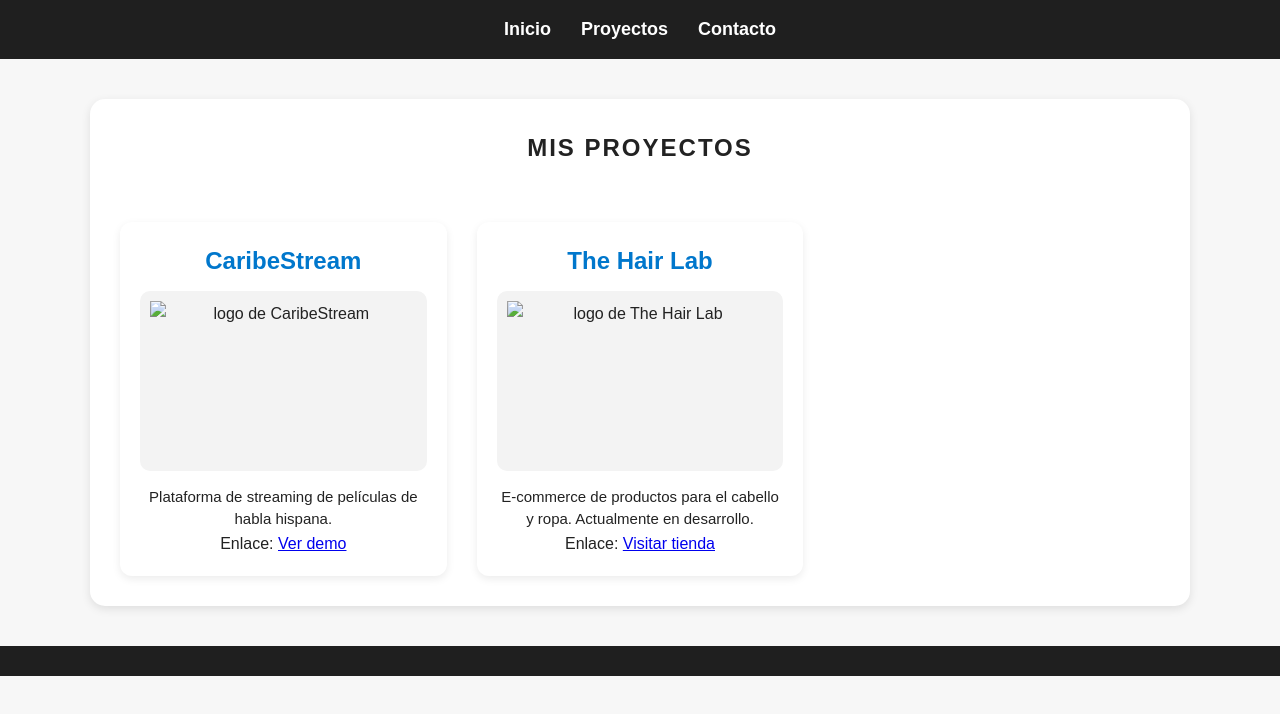
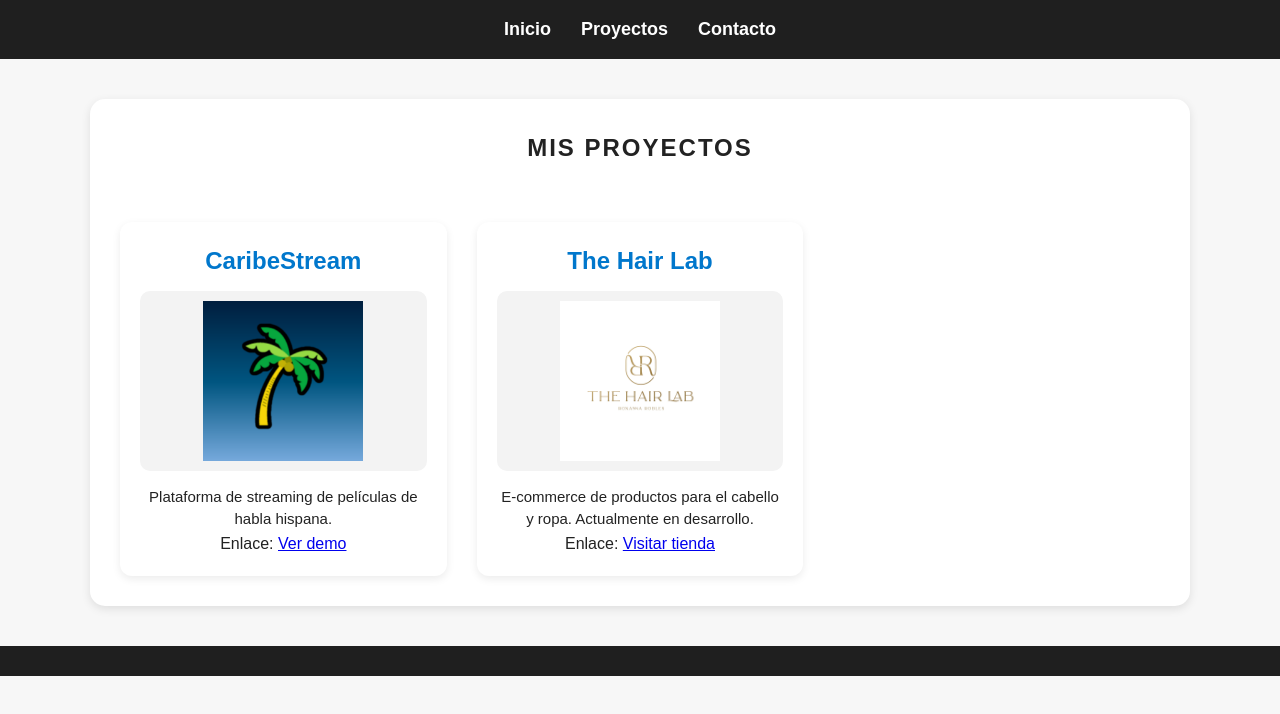
Before and after one commit to AbraTVeee/mundoAbrahan, a plain HTML site: page proyectos.html in a window 1280 px wide. Drawn offline with Linux system fonts and the light colour scheme; files that its build step writes are made by us from their sources.

Commit message:
Update proyectos.html

```diff
--- a/proyectos.html
+++ b/proyectos.html
@@ -7,7 +7,7 @@
     <meta name="description" content="Mi mundo en linea. Portafolio, blog y mucho más...">
     <meta name="keywords" content="Abrahán, Abrahán Rivera, El mundo de Abrahán, mundo Abrahán">
     <title> El Mundo de Abrahán | Proyectos </title>
-    <link rel="stylesheet" href="/css/styles.css">
+    <link rel="stylesheet" href="styles.css">
 </head>
 <body>
     <header>
@@ -25,7 +25,7 @@
 
             <div class="proyecto">
                 <h2>CaribeStream</h2>
-                <img src="img/LogoCaribe.png" alt="logo de CaribeStream">
+                <img src="LogoCaribe.png" alt="logo de CaribeStream">
                 <p>Plataforma de streaming de películas de habla hispana.</p>
 
                 <div class="proyecto-link">
@@ -36,7 +36,7 @@
 
             <div class="proyecto">
                 <h2>The Hair Lab</h2>
-                <img src="img/TheHairLab logo1.jpeg" alt="logo de The Hair Lab">
+                <img src="TheHairLab logo1.jpeg" alt="logo de The Hair Lab">
                 <p>E-commerce de productos para el cabello y ropa. Actualmente en desarrollo.</p>
 
                 <div class="proyecto-link">
```
